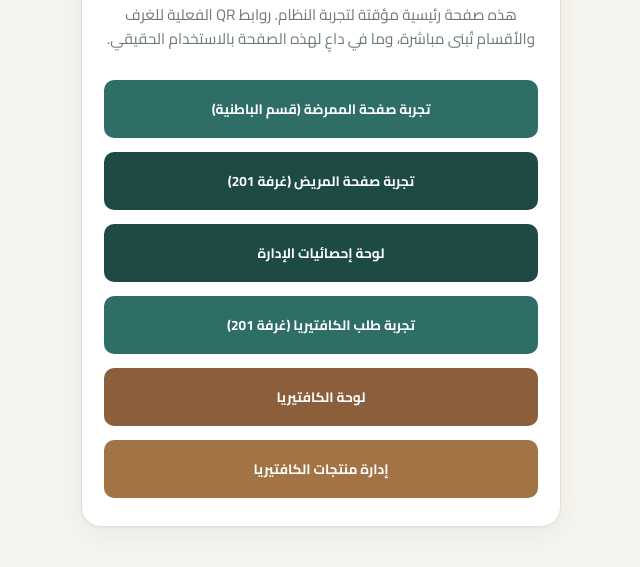
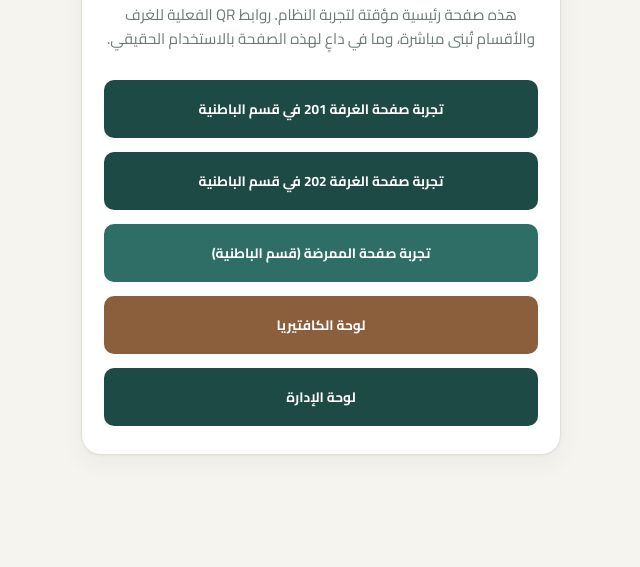
Before and after one commit to muradagha-pro/hospital, a plain HTML site: page index.html in a window 1280 px wide. Shown: the part 105-672 px from the top of the page, without its empty margins (319-959 px from the left). Drawn offline with Linux system fonts and the light colour scheme.

Commit message:
Add files via upload

```diff
--- a/index.html
+++ b/index.html
@@ -12,28 +12,24 @@
   <h1>نظام الاستدعاء في مشفى الحوراني</h1>
   <p class="subtitle">هذه صفحة رئيسية مؤقتة لتجربة النظام. روابط QR الفعلية للغرف والأقسام تُبنى مباشرة، وما في داعٍ لهذه الصفحة بالاستخدام الحقيقي.</p>
 
+  <a href="patient.html?room=201" style="display:block; margin-bottom:14px; text-decoration:none;">
+    <button class="action-btn done-btn" style="width:100%; padding:16px;">تجربة صفحة الغرفة 201 في قسم الباطنية</button>
+  </a>
+
+  <a href="patient.html?room=202" style="display:block; margin-bottom:14px; text-decoration:none;">
+    <button class="action-btn done-btn" style="width:100%; padding:16px;">تجربة صفحة الغرفة 202 في قسم الباطنية</button>
+  </a>
+
   <a href="nurse.html?dept=internal" style="display:block; margin-bottom:14px; text-decoration:none;">
     <button class="action-btn" style="width:100%; padding:16px;">تجربة صفحة الممرضة (قسم الباطنية)</button>
   </a>
 
-  <a href="patient.html?room=201" style="display:block; margin-bottom:14px; text-decoration:none;">
-    <button class="action-btn done-btn" style="width:100%; padding:16px;">تجربة صفحة المريض (غرفة 201)</button>
+  <a href="cafeteria.html" style="display:block; margin-bottom:14px; text-decoration:none;">
+    <button class="action-btn" style="width:100%; padding:16px; background:#8b5e3c;">لوحة الكافتيريا</button>
   </a>
 
   <a href="admin.html" style="display:block; text-decoration:none;">
-    <button class="action-btn" style="width:100%; padding:16px; background: var(--teal-dark);">لوحة إحصائيات الإدارة</button>
-  </a>
-
-  <a href="cafeteria-order.html?room=201" style="display:block; margin-top:14px; text-decoration:none;">
-    <button class="action-btn" style="width:100%; padding:16px;">تجربة طلب الكافتيريا (غرفة 201)</button>
-  </a>
-
-  <a href="cafeteria.html" style="display:block; margin-top:14px; text-decoration:none;">
-    <button class="action-btn" style="width:100%; padding:16px; background:#8b5e3c;">لوحة الكافتيريا</button>
-  </a>
-
-  <a href="cafeteria-products.html" style="display:block; margin-top:14px; text-decoration:none;">
-    <button class="action-btn" style="width:100%; padding:16px; background:#a27445;">إدارة منتجات الكافتيريا</button>
+    <button class="action-btn" style="width:100%; padding:16px; background: var(--teal-dark);">لوحة الإدارة</button>
   </a>
 </div>
 
```
